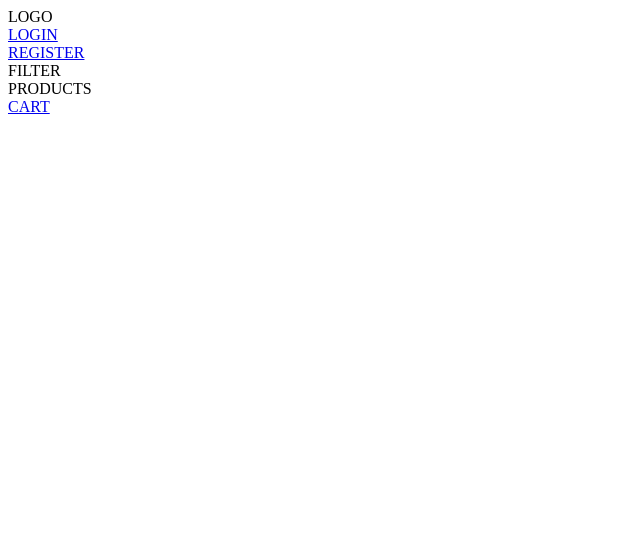
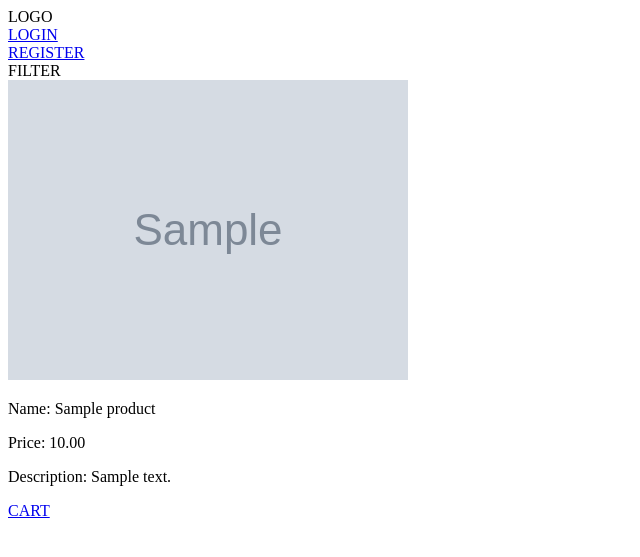
Before and after one commit to gaston38kpo/Tzuzulcode-TiendaMessirvEcommerce, a Django app: page / in a window 1280 px wide. Shown: the top 557 px of the page, without its empty margins (0-640 px from the left). Run offline with Django 3.2, Linux system fonts and the light colour scheme; tables that the repository leaves empty hold one stand-in row (values such as "Sample post"); grey boxes marked "Sample" are stand-in pictures.

Commit message:
list products

```diff
--- a/templates/home.html
+++ b/templates/home.html
@@ -15,7 +15,20 @@
     {% endif %}
     <div><a href="/register">REGISTER</a></div>
     <div>FILTER</div>
-    <div>PRODUCTS</div>
+
+    <div>
+        {% for product in products %}
+        <div>
+            <img src={{product.image_url}}>
+            <p>Name: {{product.name}}</p>
+            <p>Price: {{product.price}}</p>
+            {% if product.stock == 0 %}
+                <p>OUT OF STOCK</p>
+            {% endif %}
+            <p>Description: {{product.description}}</p>
+        </div>
+        {% endfor %}
+    </div>
     <div><a href="/cart">CART</a></div>
 </body>
 </html>
--- a/tienda_messirve_commerce/urls.py
+++ b/tienda_messirve_commerce/urls.py
@@ -17,15 +17,15 @@ from django.conf import settings
 from django.conf.urls.static import static
 from django.contrib import admin
 from django.urls import path
-from usuarios.views import Home
+from usuarios.views import home_view
 from usuarios.views import login_view
 from usuarios.views import logout_view
 from usuarios.views import register_view
 
 urlpatterns = [
     path('admin/', admin.site.urls),
-    path('home/', Home.as_view(), name='home'),
-    path('', Home.as_view(), name='home'),
+    path('home/', home_view, name='home'),
+    path('', home_view, name='home'),
     path('login/', login_view, name='login'),
     path('logout/', logout_view, name='logout'),
     path('register/', register_view, name='register'),
--- a/usuarios/views.py
+++ b/usuarios/views.py
@@ -4,13 +4,19 @@ from django.contrib.auth import authenticate
 from django.contrib.auth import login
 from django.contrib.auth import logout
 from django.contrib.auth.models import User
+from products.models import Product
 
 from django.views import generic
 
 # Create your views here.
 
-class Home(generic.TemplateView):
-    template_name = 'home.html'
+def home_view(request):
+    context = {}
+
+    context["products"] = Product.objects.all()
+
+    return render(request, 'home.html', context=context)
+
 def logout_view(request):
     if request.user.is_authenticated:
         logout(request)
```
